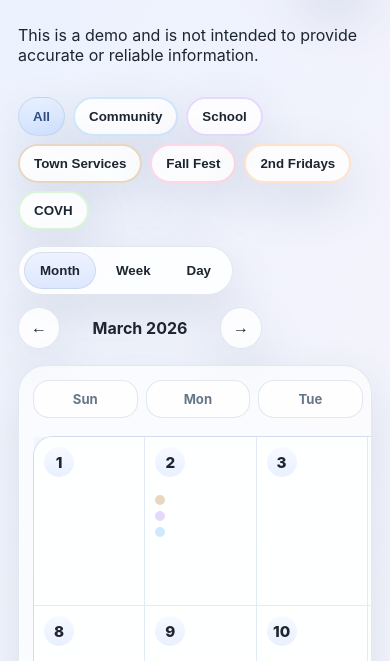
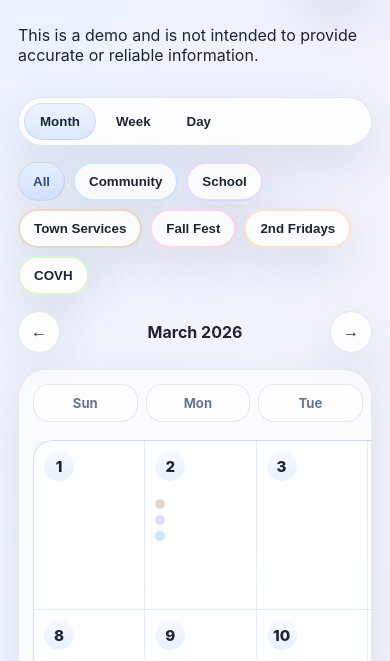
Before and after one commit to JStiner/MP_CommunityEvents, a plain HTML site: page index.html in a window 390 px wide. Shown: the part 177-838 px from the top of the page. Drawn offline with Linux system fonts and the light colour scheme.

Commit message:
pressing my luck

```diff
--- a/assets/css/styles.css
+++ b/assets/css/styles.css
@@ -1070,6 +1070,55 @@ body.soft-light {
 .filter-chip[data-filter="2nd Fridays"],
 .filter-chip[data-filter="COVH"] {
   border-width: 2px;
+}
+
+.calendar-controls-row {
+  display: grid;
+  grid-template-columns: auto 1fr auto;
+  align-items: center;
+  gap: 16px;
+}
+
+.calendar-controls-left {
+  justify-self: start;
+}
+
+.calendar-controls-center {
+  min-width: 0;
+  justify-self: center;
+}
+
+.calendar-controls-right {
+  justify-self: end;
+}
+
+.calendar-controls-center .filter-chip-row {
+  justify-content: center;
+}
+
+.calendar-controls-right .calendar-nav {
+  justify-content: flex-end;
+}
+
+@media (max-width: 1100px) {
+  .calendar-controls-row {
+    grid-template-columns: 1fr;
+    align-items: start;
+  }
+
+  .calendar-controls-left,
+  .calendar-controls-center,
+  .calendar-controls-right {
+    justify-self: stretch;
+  }
+
+  .calendar-controls-center .filter-chip-row {
+    justify-content: flex-start;
+  }
+
+  .calendar-controls-right .calendar-nav {
+    justify-content: space-between;
+  }
 }
 
 @media (max-width: 700px) {
--- a/index.html
+++ b/index.html
@@ -39,20 +39,25 @@
         </p>
       </div>
     </header>
-
-      <div id="calendar-filters" class="filter-chip-row"></div>
-
-      <div class="calendar-toolbar">
-        <div class="segmented-control" role="tablist" aria-label="Calendar view">
+		<div class="calendar-controls-row">
+		  <div class="calendar-controls-left">
+			<div class="segmented-control">
 			  <button class="view-button active" data-view="month">Month</button>
 			  <button class="view-button" data-view="week">Week</button>
 			  <button class="view-button" data-view="day">Day</button>
 			</div>
+		  </div>
 
+		  <div class="calendar-controls-center">
+			<div id="calendar-filters" class="filter-chip-row"></div>
+		  </div>
+
+		  <div class="calendar-controls-right">
 			<div class="calendar-nav">
-          <button id="prev-period" class="nav-button" aria-label="Previous period">←</button>
-          <div id="calendar-title" class="calendar-title">Loading...</div>
-          <button id="next-period" class="nav-button" aria-label="Next period">→</button>
+			  <button id="prev-period" class="nav-button" type="button" aria-label="Previous period">←</button>
+			  <div id="calendar-title" class="calendar-title"></div>
+			  <button id="next-period" class="nav-button" type="button" aria-label="Next period">→</button>
+			</div>
 		  </div>
 		</div>
     </header>
```
Lines whose indentation alone changed are shown as unchanged.
